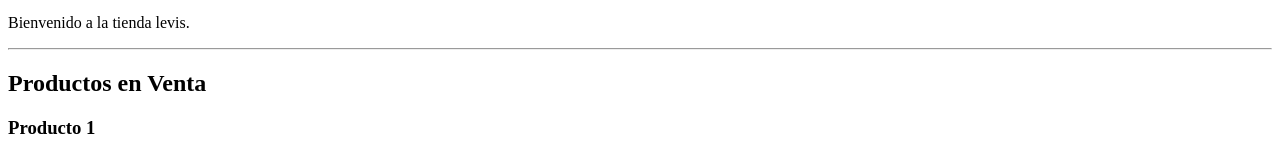
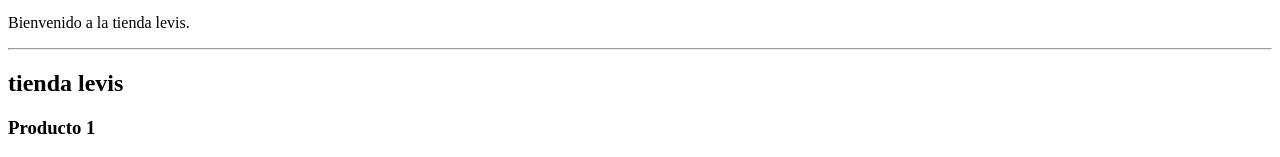
Before and after one commit to a24308051280800-web/Examen-2do-Parcial-2do-Grupo, a plain HTML site: page index.html in a window 1280 px wide. Shown: the part 169-326 px from the top of the page. Drawn offline with Linux system fonts and the light colour scheme.

Commit message:
Fix HTML structure and update product section

```diff
--- a/index.html
+++ b/index.html
@@ -24,7 +24,7 @@
         <hr>
         <!-- Hombres -->
         <section id="productos">
-            <h2>Productos en Venta</h2>
+            <h2>tienda levis</h2>
             <div>
                 <h3>Producto 1</h3>
                 <p>Pantalon</p>
```
